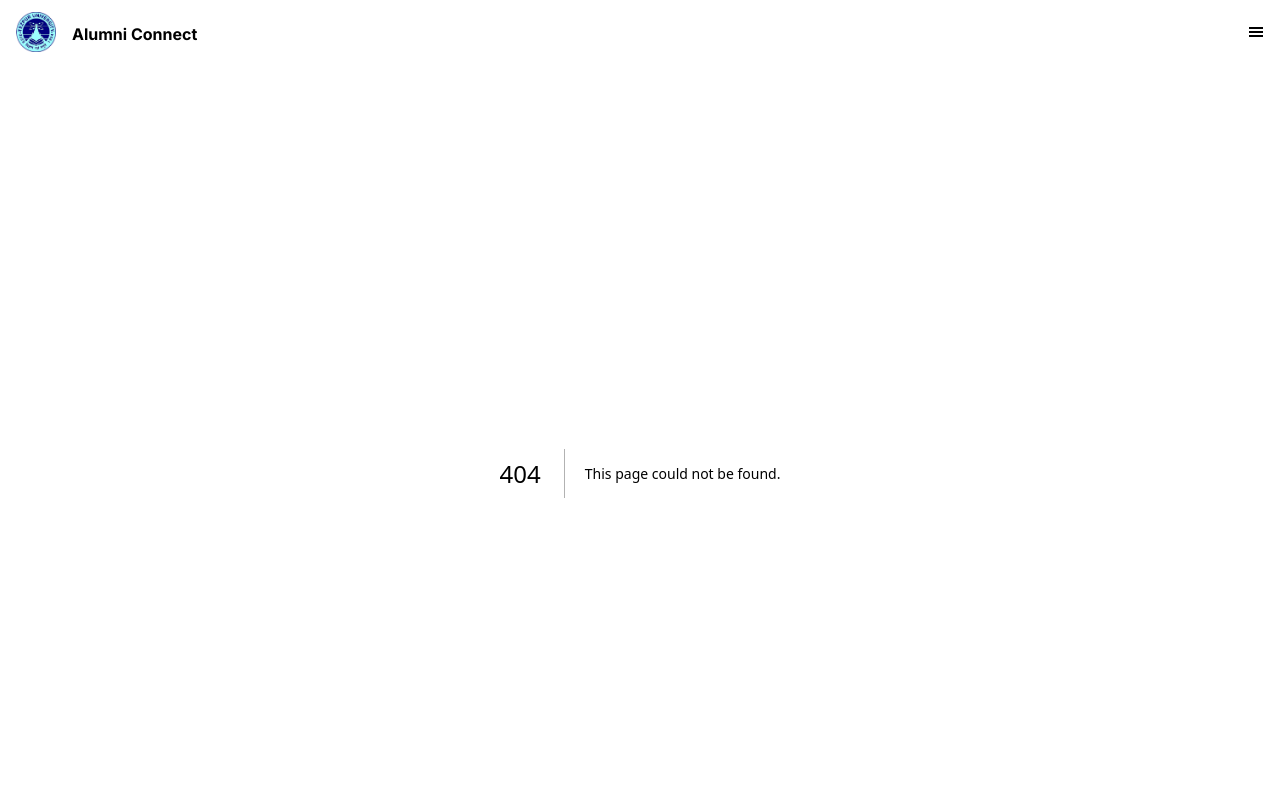
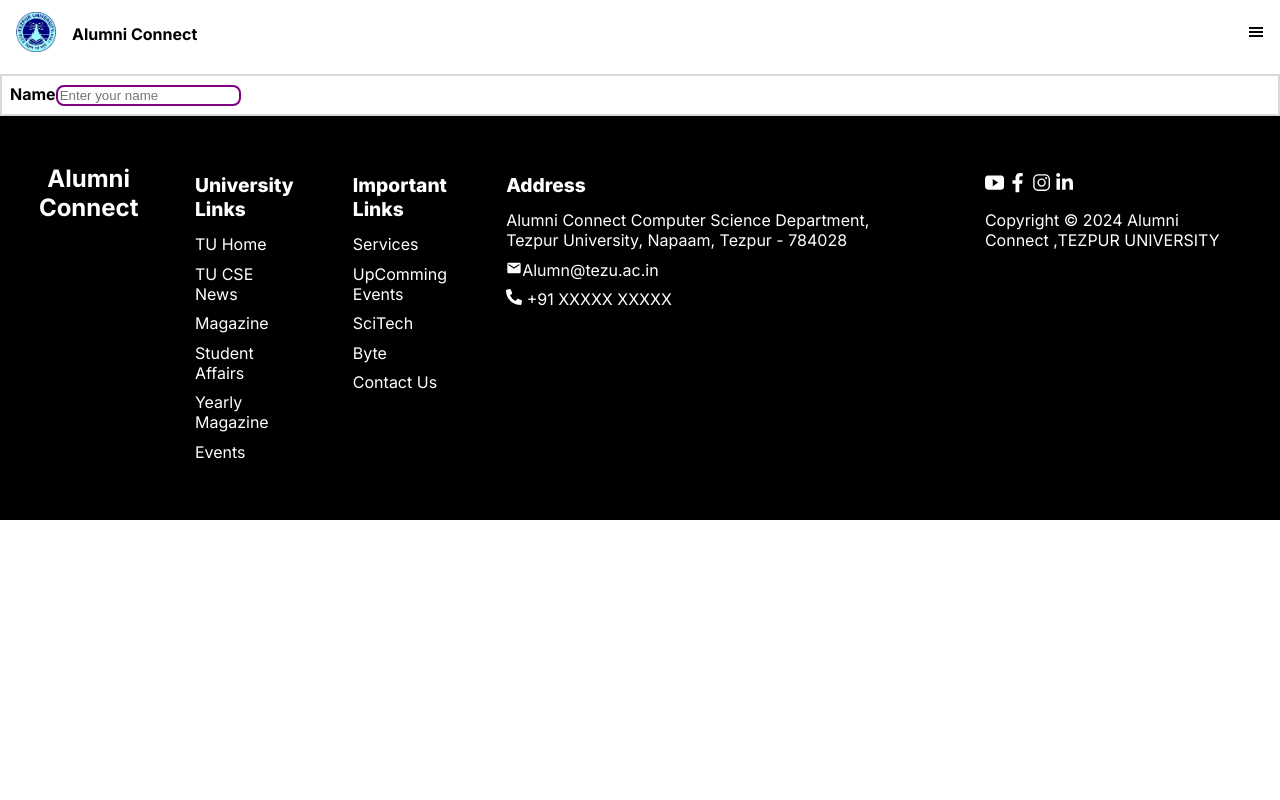
Before and after one commit to Heavy108/Alumn, a Next.js app in the folder alumn/: page /Share_Opportunities in a window 1280 px wide. Before the commit this address had no page. Shown: the top 800 px of the page. Built offline with nearby package versions, Linux system fonts and the light colour scheme.

Commit message:
Input filed

```diff
--- /dev/null
+++ b/alumn/src/Components/Input.jsx
@@ -0,0 +1,22 @@
+import style from '@/css/Input.module.css';
+export function Input(props){
+    return(
+        <>
+        <div className={style.Input_field}>
+            <label htmlFor={props.label}>{props.label}</label>
+            <input type="text" placeholder={props.placeholder}/>
+        </div>
+        </>
+    )
+}
+
+export function Textarea(){
+    return(
+        <>
+        <div className={style.Textarea_field}>
+            <label htmlFor=""></label>
+            <textarea type="text" placeholder='#'/>
+        </div>
+        </>
+    )
+}
--- /dev/null
+++ b/alumn/src/app/Share_Opportunities/page.jsx
@@ -0,0 +1,15 @@
+import {Input ,Textarea} from "@/Components/Input"
+
+function Share_Opportunities(){
+    return(
+        <>
+
+        <Input
+        label="Name"
+        placeholder ="Enter your name"
+        />
+
+        </>
+    )
+}
+export default Share_Opportunities;
--- /dev/null
+++ b/alumn/src/css/Input.module.css
@@ -0,0 +1,11 @@
+.Input_field{
+    border: 2px solid #d9d9d9;
+    padding: 0.5rem;
+}
+.Input_field label{
+    font-weight: 700;
+}
+.Input_field input{
+    border: 2px solid purple;
+    border-radius: 0.5rem;
+}
```
